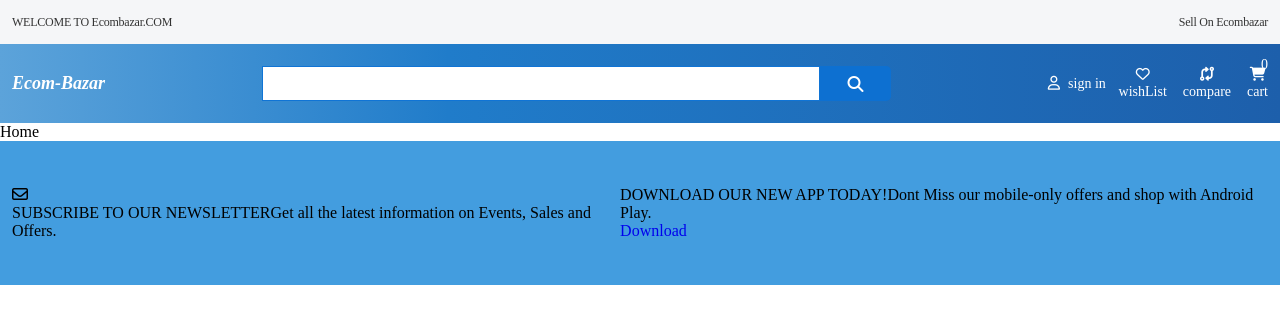
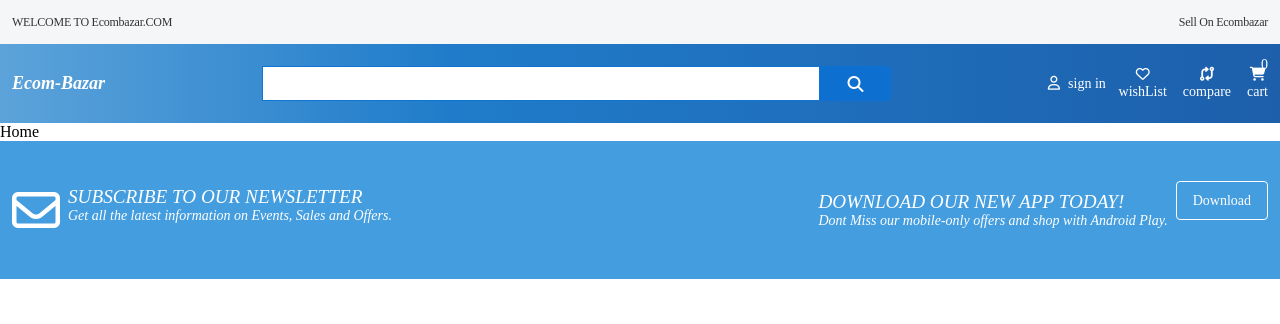
Before and after one commit to Mohammadnoorcse/Ecom-bazar, a React (Vite) app in the folder frontend/: page / in a window 1280 px wide. Shown: the top 324 px of the page. Built offline with nearby package versions, Linux system fonts and the light colour scheme.

Commit message:
working top footer

```diff
--- a/frontend/src/components/footer/footer.css
+++ b/frontend/src/components/footer/footer.css
@@ -8,3 +8,67 @@
     justify-content: space-between;
     align-items: center;
 }
+.top-footer-content .top-footer-content-1,.top-footer-content .top-footer-content-2{
+    display: flex;
+    flex-direction: row;
+    text-align: center;
+    gap: .5rem;
+}
+.top-footer-content .top-footer-content-1 div:nth-child(1){
+  display: flex;
+  align-items: center;
+}
+.top-footer-content .top-footer-content-1 div i{
+    font-size: 3rem;
+    color: white !important;
+}
+.top-footer-content .top-footer-content-1 div:nth-child(2){
+    display: flex;
+    flex-direction: column;
+    text-align: start !important;
+}
+.top-footer-content .top-footer-content-1 div:nth-child(2) span:nth-child(1){
+    color: white ;
+    font-size: 1.2rem !important;
+    font-style: italic;
+}
+.top-footer-content .top-footer-content-1 div:nth-child(2) span:nth-child(2){
+    color: white ;
+    font-size: 14px !important;
+    font-style: italic;
+}
+
+.top-footer-content .top-footer-content-2 div:nth-child(1){
+    display: flex;
+    flex-direction: column;
+    text-align: start !important;
+}
+.top-footer-content .top-footer-content-2 div:nth-child(1) span:nth-child(1){
+    color: white ;
+    font-size: 1.2rem !important;
+    font-style: italic;
+}
+.top-footer-content .top-footer-content-2 div:nth-child(1) span:nth-child(2){
+    color: white ;
+    font-size: 14px !important;
+    font-style: italic;
+}
+
+.top-footer-content .top-footer-content-2 div:nth-child(2) a{
+  padding: .7rem 1rem;
+  border: 1px solid white;
+  border-radius: 4px;
+  color: white !important;
+  font-size: 14px;
+}
+.top-footer-content .top-footer-content-2 div:nth-child(2) a:hover{
+    background-color: #1D63AF !important;
+}
+
+@media (max-width:900px){
+    .top-footer .top-footer-content{
+        display: flex;
+        flex-direction: column !important;
+        gap: 2.5rem;
+    }
+}
```
